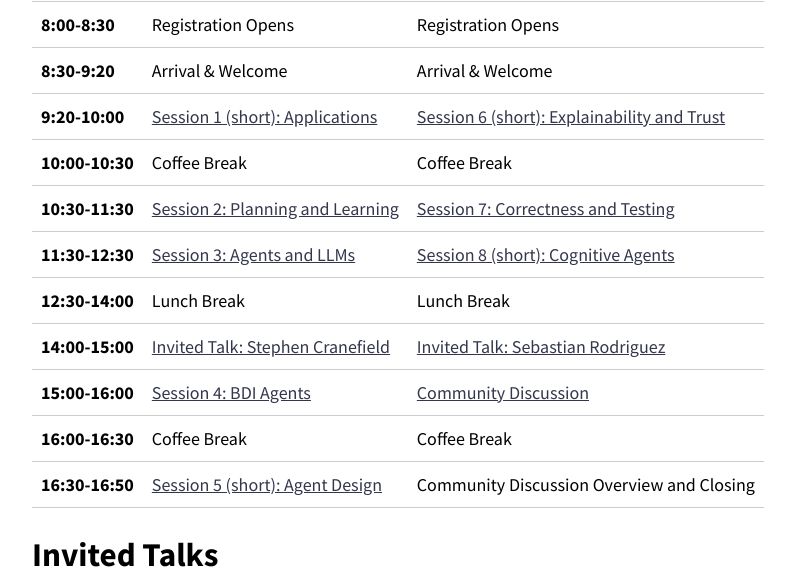
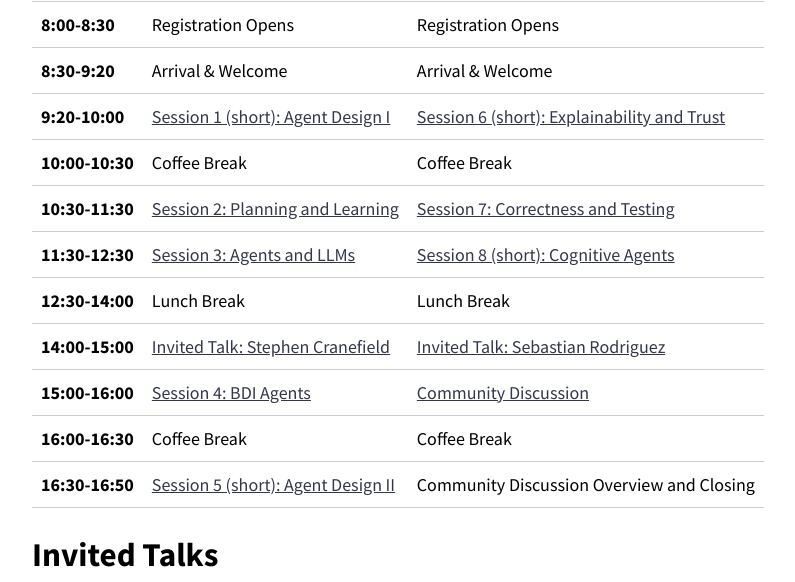
Before and after one commit to rafaelcaue/emas2024, a Jekyll site: the page built from program.md, in a window 1280 px wide and 900 px high, scrolled down 487 px. Shown: the part 155-737 px from the top of the window, without its empty margins (242-1037 px from the left). Built offline with Jekyll 4.4.1, drawn with Linux system fonts in a browser that asks for light colours; nearby versions of some CDN libraries; our own code applies the rules of GitHub Pages for plain Markdown files.

Commit message:
Update program.md

```diff
--- a/program.md
+++ b/program.md
@@ -14,7 +14,7 @@ Invited talks are up to 60 minutes (up to 50 minutes of presentation and at leas
 |-----------------|----------------------------------------------------|---------------------------------------------------------------|
 | **8:00-8:30**   | Registration Opens                                 | Registration Opens                                            |
 | **8:30-9:20**   | Arrival & Welcome                                  | Arrival & Welcome                                             |
-| **9:20-10:00**  | [Session 1 (short): Applications](#s1)             | [Session 6 (short): Explainability and Trust](#s6)            |
+| **9:20-10:00**  | [Session 1 (short): Agent Design I](#s1)           | [Session 6 (short): Explainability and Trust](#s6)            |
 | **10:00-10:30** | Coffee Break                                       | Coffee Break                                                  |
 | **10:30-11:30** | [Session 2: Planning and Learning](#s2)            | [Session 7: Correctness and Testing](#s7)                     |
 | **11:30-12:30** | [Session 3: Agents and LLMs](#s3)                  | [Session 8 (short): Cognitive Agents](#s8)                    |
@@ -22,7 +22,7 @@ Invited talks are up to 60 minutes (up to 50 minutes of presentation and at leas
 | **14:00-15:00** | [Invited Talk: Stephen Cranefield](#talk1)         | [Invited Talk: Sebastian Rodriguez](#talk2)                   |
 | **15:00-16:00** | [Session 4: BDI Agents](#s4)                       | [Community Discussion](https://forms.office.com/e/4MC4XtzVcb) |
 | **16:00-16:30** | Coffee Break                                       | Coffee Break                                                  |
-| **16:30-16:50** | [Session 5 (short): Agent Design](#s5)             | Community Discussion Overview and Closing                     |
+| **16:30-16:50** | [Session 5 (short): Agent Design II](#s5)          | Community Discussion Overview and Closing                     |
 
 
 # Invited Talks
```
